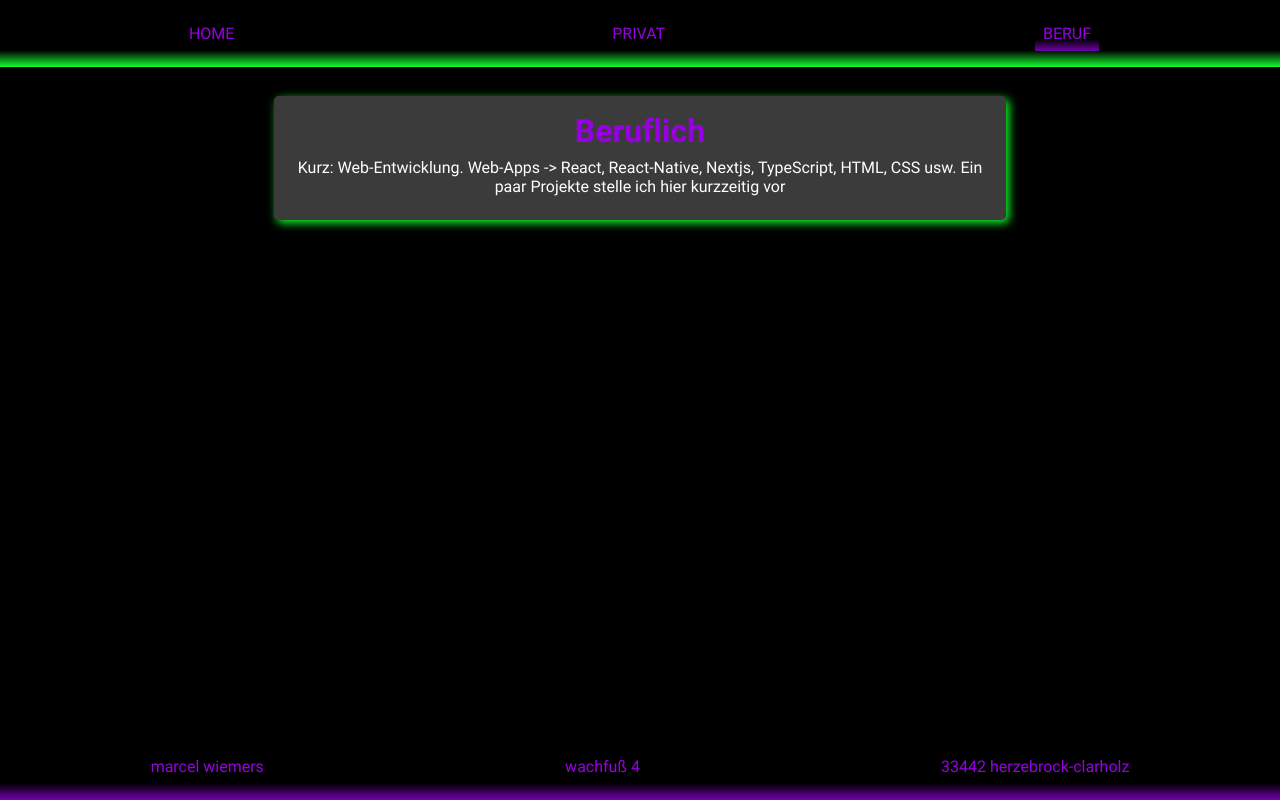
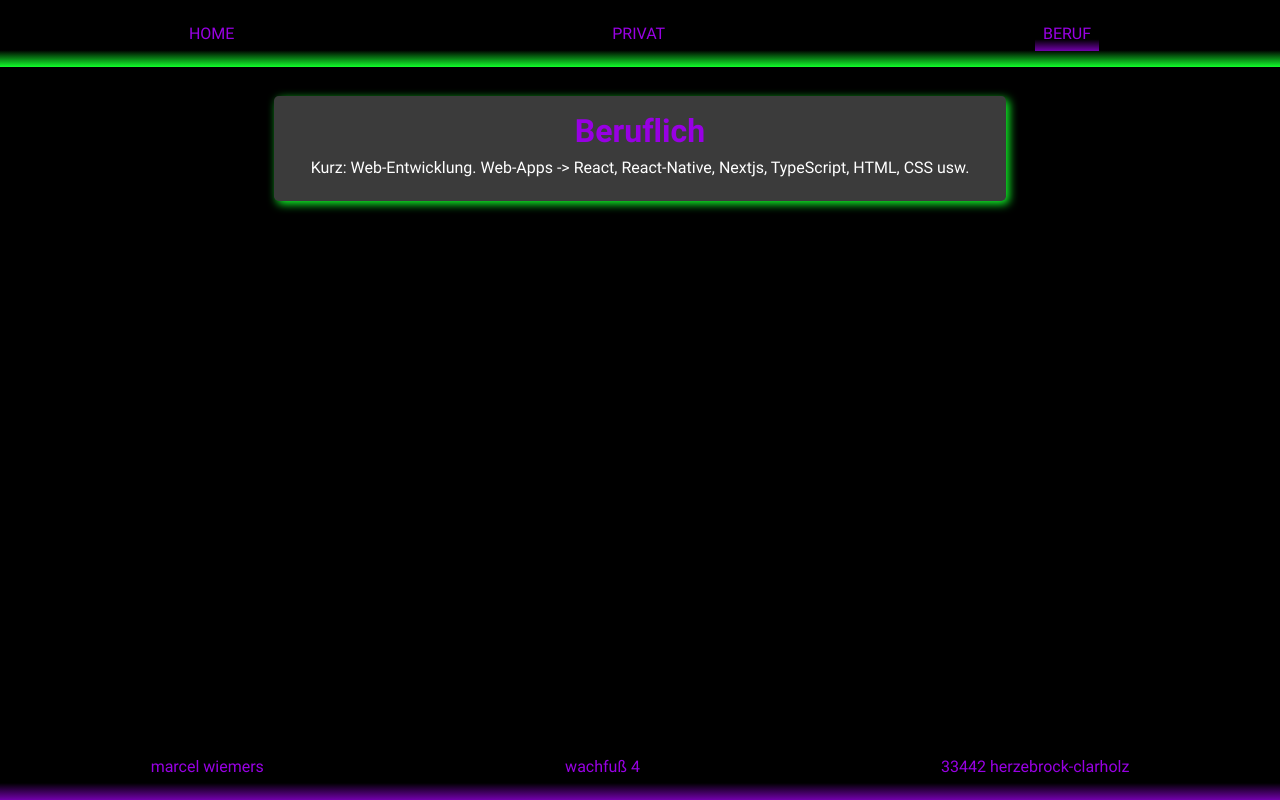
Before and after one commit to m-wiemers/klebauter, a Next.js app: page /beruf in a window 1280 px wide. Built offline with nearby package versions, Linux system fonts and the light colour scheme.

Commit message:
fix card

```diff
--- a/pages/beruf.tsx
+++ b/pages/beruf.tsx
@@ -4,7 +4,7 @@ const Business = (): JSX.Element => {
   return (
     <Card
       headline="Beruflich"
-      text="Kurz: Web-Entwicklung. Web-Apps -> React, React-Native, Nextjs, TypeScript, HTML, CSS usw. Ein paar Projekte stelle ich hier kurzzeitig vor"
+      text="Kurz: Web-Entwicklung. Web-Apps -> React, React-Native, Nextjs, TypeScript, HTML, CSS usw."
     />
   );
 };
```
